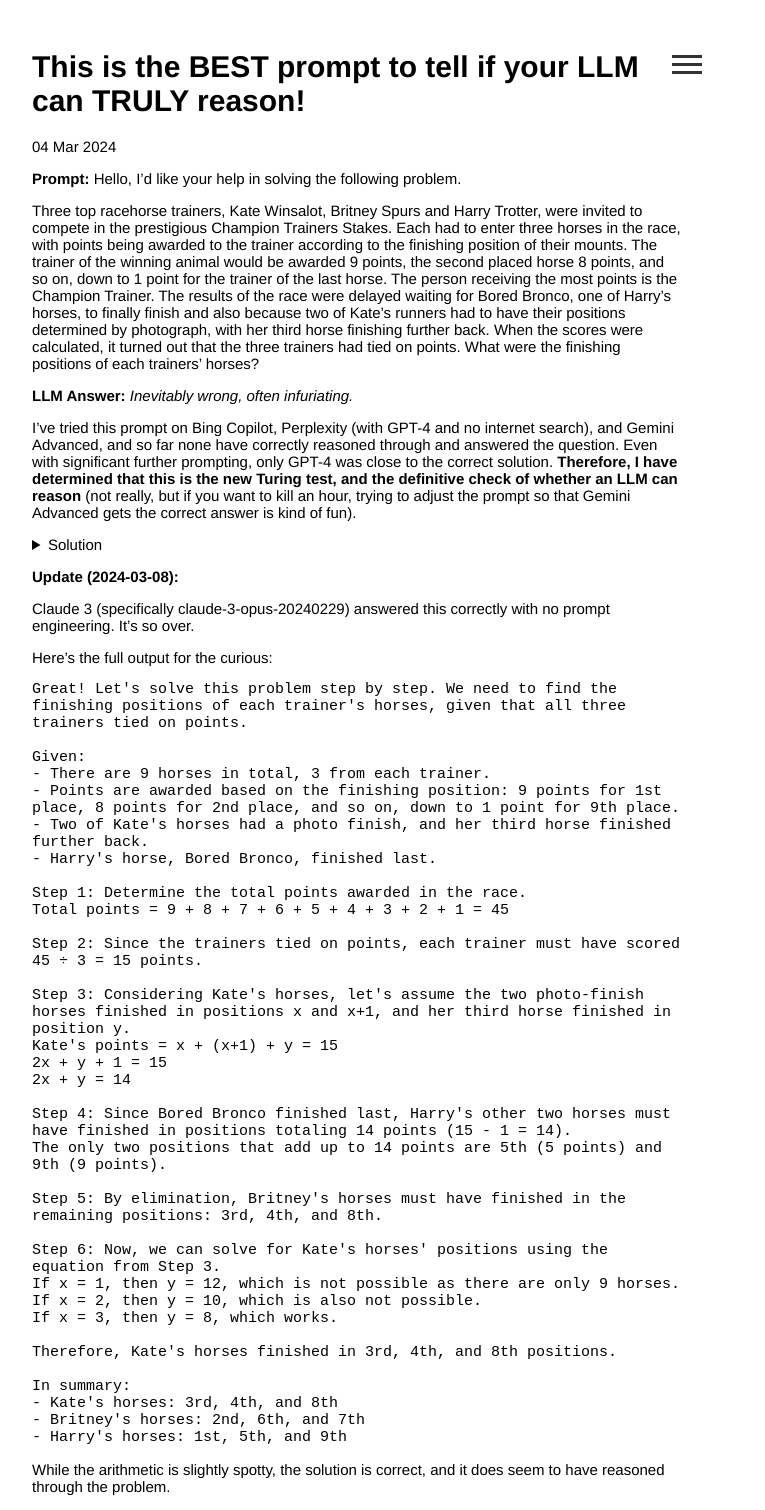
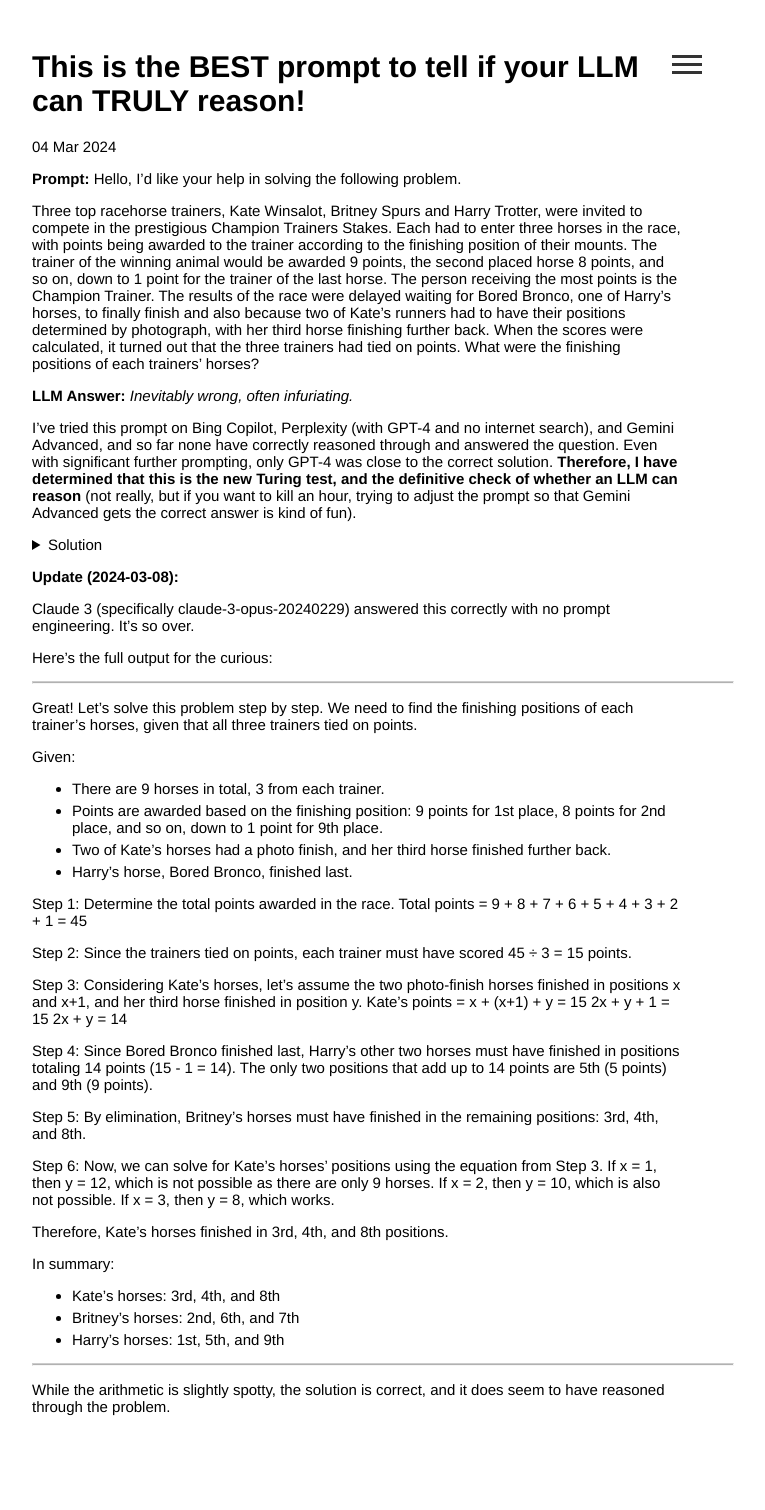
Before and after one commit to le-big-mac/le-big-mac.github.io, a Jekyll site: the page built from _posts/2024-03-04-this-is-the-best-prompt-to-tell-if-your-llm-can-truly-reason.md, in a window 1280 px wide. Shown: the whole page, without its empty margins (258-1023 px from the left). Built offline with Jekyll 4.4.1, drawn with Linux system fonts in a browser that asks for light colours; after the commit the page ends 1430 px from its top, so only the background shows below that.

Commit message:
change style

````diff
--- a/_posts/2024-03-04-this-is-the-best-prompt-to-tell-if-your-llm-can-truly-reason.md
+++ b/_posts/2024-03-04-this-is-the-best-prompt-to-tell-if-your-llm-can-truly-reason.md
@@ -30,7 +30,8 @@
 
 Here's the full output for the curious:
 
-```
+<hr>
+
 Great! Let's solve this problem step by step. We need to find the finishing positions of each trainer's horses, given that all three trainers tied on points.
 
 Given:
@@ -65,6 +66,7 @@
 - Kate's horses: 3rd, 4th, and 8th
 - Britney's horses: 2nd, 6th, and 7th
 - Harry's horses: 1st, 5th, and 9th
-```
+
+<hr>
 
 While the arithmetic is slightly spotty, the solution is correct, and it does seem to have reasoned through the problem.
--- a/assets/styles.css
+++ b/assets/styles.css
@@ -244,8 +244,3 @@
 .post-title {
     padding-right: 50px; /* Adjust the value as needed */
   }
-
-  code, pre {
-    white-space: pre-wrap;       /* CSS for wrapping within code blocks */
-    word-break: break-word;      /* Break long words if necessary  */
-  }
````
